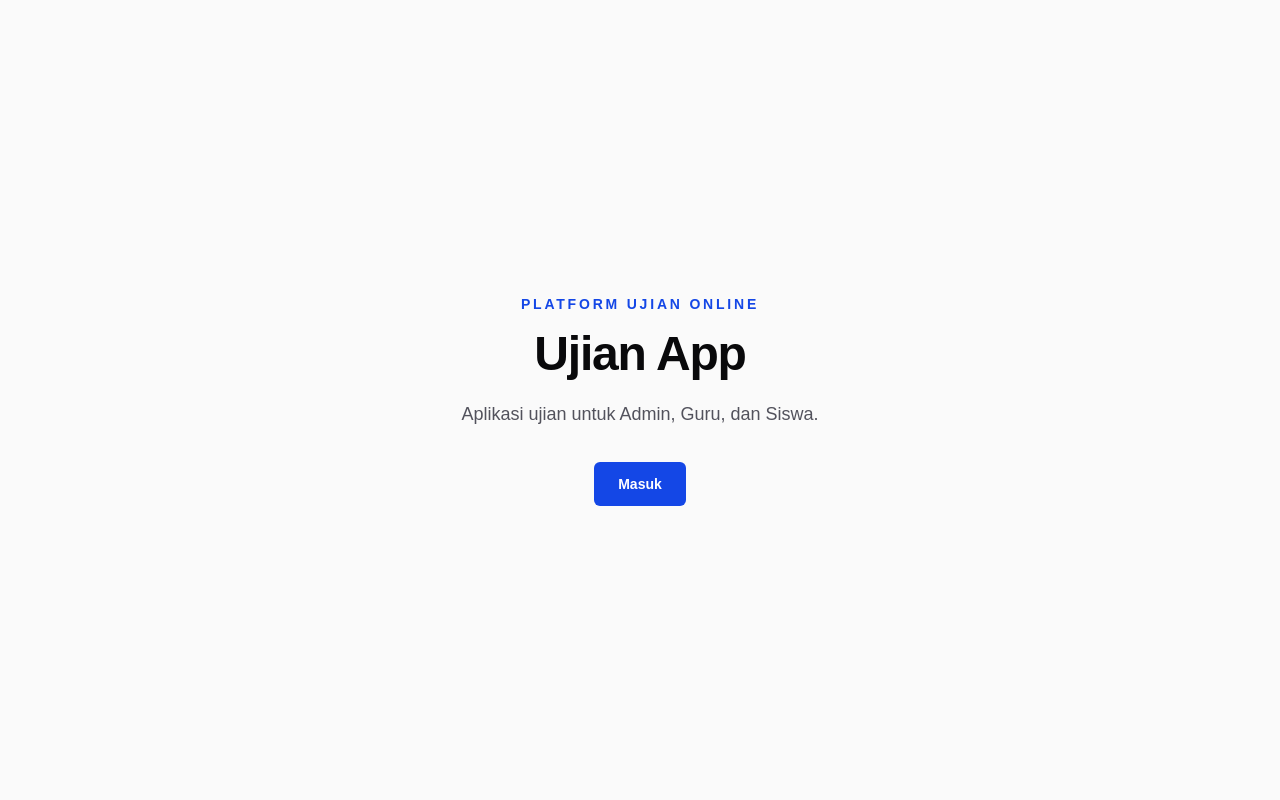
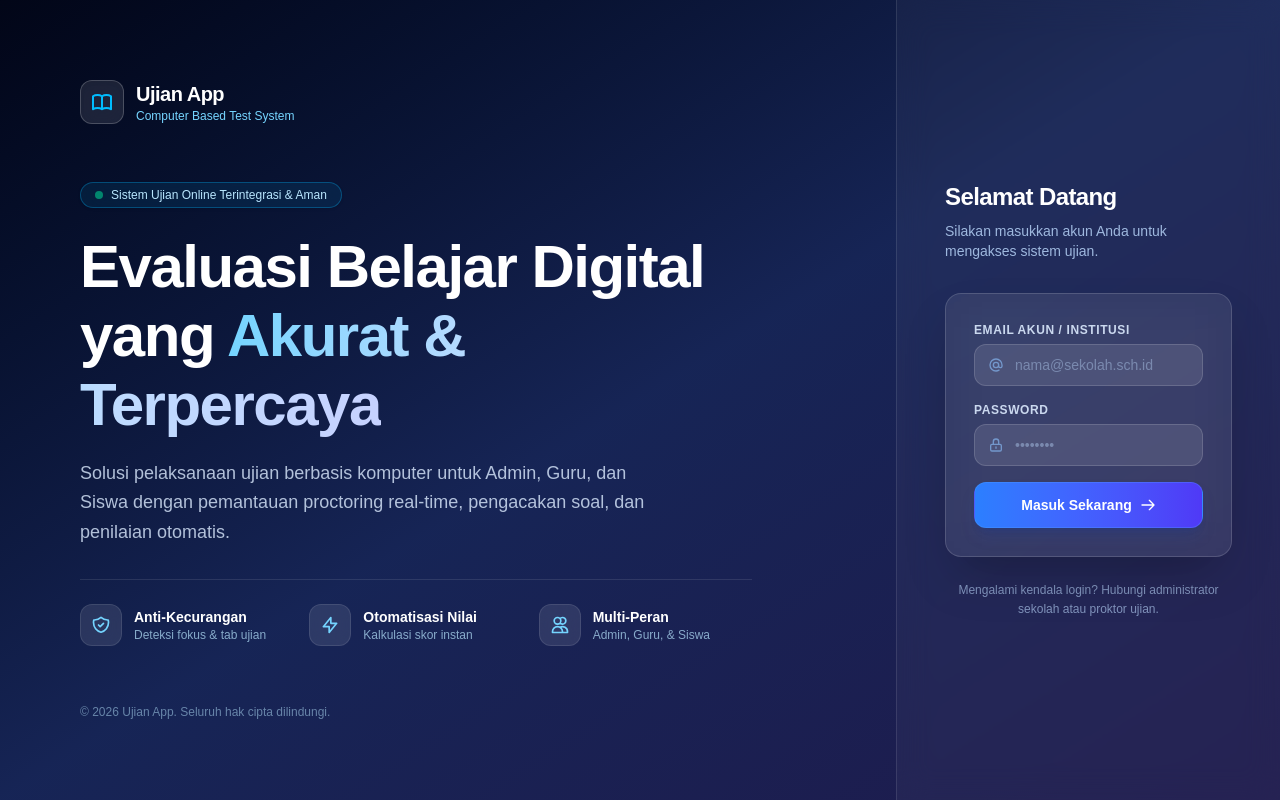
Before and after one commit to haviedzmiftah/ujianapp, a Next.js app: page / in a window 1280 px wide. Built offline with nearby package versions, Linux system fonts and the light colour scheme; no server answers.

Commit message:
feat(landing): redesign landing page with 70-30 hero and embedded login form

```diff
--- a/src/app/page.tsx
+++ b/src/app/page.tsx
@@ -1,25 +1,139 @@
-import Link from 'next/link'
+import { redirect } from 'next/navigation'
+import { getSession } from '@/lib/auth/session'
+import { ROLE_HOME } from '@/lib/auth/rbac'
+import { LoginForm } from '@/components/auth/LoginForm'
 
-export default function Home() {
+export default async function HomePage() {
+  const session = await getSession()
+
+  // Jika sudah login dan akun aktif, arahkan langsung ke dashboard sesuai role
+  if (session && session.isActive && ROLE_HOME[session.role]) {
+    redirect(ROLE_HOME[session.role])
+  }
+
   return (
-    <main className="flex flex-1 items-center justify-center bg-zinc-50 px-6 py-24">
-      <div className="w-full max-w-2xl text-center">
-        <p className="text-sm font-semibold uppercase tracking-[0.2em] text-blue-700">
-          Platform Ujian Online
-        </p>
-        <h1 className="mt-4 text-4xl font-bold tracking-tight text-zinc-950 sm:text-5xl">
-          Ujian App
-        </h1>
-        <p className="mx-auto mt-5 max-w-xl text-lg leading-8 text-zinc-600">
-          Aplikasi ujian untuk Admin, Guru, dan Siswa.
-        </p>
-        <Link
-          href="/login"
-          className="mt-8 inline-flex h-11 items-center justify-center rounded-md bg-blue-700 px-6 text-sm font-semibold text-white transition-colors hover:bg-blue-800"
-        >
-          Masuk
-        </Link>
+    <main className="relative flex min-h-screen w-full flex-col lg:flex-row overflow-hidden bg-gradient-to-br from-slate-950 via-blue-950 to-indigo-950 text-white">
+      {/* Background Ornamen Gradien Terpadu Satu Layar Penuh */}
+      <div className="absolute inset-0 -z-10 pointer-events-none">
+        {/* Glow lingkaran halus di beberapa titik */}
+        <div className="absolute -top-32 -left-32 h-[32rem] w-[32rem] rounded-full bg-blue-600/25 blur-[128px]" />
+        <div className="absolute top-1/3 left-1/2 -translate-x-1/2 h-[36rem] w-[36rem] rounded-full bg-indigo-600/20 blur-[140px]" />
+        <div className="absolute -bottom-32 right-0 h-[30rem] w-[30rem] rounded-full bg-sky-500/20 blur-[120px]" />
+
+        {/* Pola grid titik transparan yang halus menyatu di seluruh halaman */}
+        <div
+          className="absolute inset-0 opacity-[0.06]"
+          style={{
+            backgroundImage: 'radial-gradient(circle at 1px 1px, white 1px, transparent 0)',
+            backgroundSize: '28px 28px',
+          }}
+        />
       </div>
+
+      {/* Kolom Kiri: Hero & Branding (70% pada layar besar) */}
+      <section className="relative flex flex-1 flex-col justify-between px-6 py-10 sm:px-12 sm:py-16 lg:w-[70%] lg:flex-none lg:min-h-screen lg:p-20">
+        {/* Header / Brand */}
+        <div className="flex items-center gap-3">
+          <div className="flex h-11 w-11 items-center justify-center rounded-xl bg-white/10 border border-white/20 backdrop-blur-md shadow-inner">
+            <svg className="h-6 w-6 text-sky-400" fill="none" viewBox="0 0 24 24" stroke="currentColor">
+              <path strokeLinecap="round" strokeLinejoin="round" strokeWidth={2} d="M12 6.253v13m0-13C10.832 5.477 9.246 5 7.5 5S4.168 5.477 3 6.253v13C4.168 18.477 5.754 18 7.5 18s3.332.477 4.5 1.253m0-13C13.168 5.477 14.754 5 16.5 5c1.747 0 3.332.477 4.5 1.253v13C19.832 18.477 18.247 18 16.5 18c-1.746 0-3.332.477-4.5 1.253" />
+            </svg>
+          </div>
+          <div>
+            <span className="text-xl font-bold tracking-tight text-white">Ujian App</span>
+            <span className="block text-xs font-medium text-sky-300">Computer Based Test System</span>
+          </div>
+        </div>
+
+        {/* Konten Hero Tengah */}
+        <div className="my-10 max-w-2xl lg:my-auto">
+          <div className="inline-flex items-center gap-2 rounded-full border border-sky-400/30 bg-sky-500/10 px-3.5 py-1 text-xs font-medium text-sky-200 backdrop-blur-md mb-6 shadow-sm">
+            <span className="inline-block h-2 w-2 rounded-full bg-emerald-400 animate-pulse" />
+            Sistem Ujian Online Terintegrasi & Aman
+          </div>
+
+          <h1 className="text-3xl font-extrabold tracking-tight text-white sm:text-5xl lg:text-5xl xl:text-6xl leading-[1.15]">
+            Evaluasi Belajar Digital yang{' '}
+            <span className="text-transparent bg-clip-text bg-gradient-to-r from-sky-300 via-blue-200 to-indigo-200">
+              Akurat & Terpercaya
+            </span>
+          </h1>
+
+          <p className="mt-5 text-base sm:text-lg leading-relaxed text-blue-100/80 max-w-xl">
+            Solusi pelaksanaan ujian berbasis komputer untuk Admin, Guru, dan Siswa dengan pemantauan proctoring real-time, pengacakan soal, dan penilaian otomatis.
+          </p>
+
+          {/* Fitur Sorotan Ringkas */}
+          <div className="mt-8 grid grid-cols-1 sm:grid-cols-3 gap-4 pt-6 border-t border-white/10">
+            <div className="flex items-center gap-3">
+              <div className="rounded-xl bg-white/10 p-2.5 text-sky-300 border border-white/10 backdrop-blur-sm">
+                <svg className="w-5 h-5" fill="none" viewBox="0 0 24 24" stroke="currentColor">
+                  <path strokeLinecap="round" strokeLinejoin="round" strokeWidth={2} d="M9 12l2 2 4-4m5.618-4.016A11.955 11.955 0 0112 2.944a11.955 11.955 0 01-8.618 3.04A12.02 12.02 0 003 9c0 5.591 3.824 10.29 9 11.622 5.176-1.332 9-6.03 9-11.622 0-1.042-.133-2.052-.382-3.016z" />
+                </svg>
+              </div>
+              <div>
+                <p className="text-sm font-semibold text-white">Anti-Kecurangan</p>
+                <p className="text-xs text-sky-200/70">Deteksi fokus & tab ujian</p>
+              </div>
+            </div>
+
+            <div className="flex items-center gap-3">
+              <div className="rounded-xl bg-white/10 p-2.5 text-sky-300 border border-white/10 backdrop-blur-sm">
+                <svg className="w-5 h-5" fill="none" viewBox="0 0 24 24" stroke="currentColor">
+                  <path strokeLinecap="round" strokeLinejoin="round" strokeWidth={2} d="M13 10V3L4 14h7v7l9-11h-7z" />
+                </svg>
+              </div>
+              <div>
+                <p className="text-sm font-semibold text-white">Otomatisasi Nilai</p>
+                <p className="text-xs text-sky-200/70">Kalkulasi skor instan</p>
+              </div>
+            </div>
+
+            <div className="flex items-center gap-3">
+              <div className="rounded-xl bg-white/10 p-2.5 text-sky-300 border border-white/10 backdrop-blur-sm">
+                <svg className="w-5 h-5" fill="none" viewBox="0 0 24 24" stroke="currentColor">
+                  <path strokeLinecap="round" strokeLinejoin="round" strokeWidth={2} d="M12 4.354a4 4 0 110 5.292M15 21H3v-1a6 6 0 0112 0v1zm0 0h6v-1a6 6 0 00-9-5.197M13 7a4 4 0 11-8 0 4 4 0 018 0z" />
+                </svg>
+              </div>
+              <div>
+                <p className="text-sm font-semibold text-white">Multi-Peran</p>
+                <p className="text-xs text-sky-200/70">Admin, Guru, & Siswa</p>
+              </div>
+            </div>
+          </div>
+        </div>
+
+        {/* Footer info hero */}
+        <div className="text-xs text-sky-200/50 hidden lg:block">
+          &copy; {new Date().getFullYear()} Ujian App. Seluruh hak cipta dilindungi.
+        </div>
+      </section>
+
+      {/* Kolom Kanan: Form Login (30% pada layar besar) dengan Glassmorphism terpadu */}
+      <section className="relative flex items-center justify-center px-6 py-12 sm:px-12 lg:w-[30%] lg:min-h-screen lg:px-8 xl:px-12 lg:border-l lg:border-white/10 backdrop-blur-lg bg-white/[0.04]">
+        <div className="w-full max-w-sm">
+          {/* Header Login Form */}
+          <div className="mb-8">
+            <h2 className="text-2xl font-bold tracking-tight text-white">
+              Selamat Datang
+            </h2>
+            <p className="mt-2 text-sm text-blue-200/80">
+              Silakan masukkan akun Anda untuk mengakses sistem ujian.
+            </p>
+          </div>
+
+          {/* Form Login Card Glassmorphism */}
+          <div className="rounded-2xl border border-white/15 bg-white/[0.07] p-6 sm:p-7 shadow-2xl backdrop-blur-xl">
+            <LoginForm />
+          </div>
+
+          <div className="mt-6 text-center">
+            <p className="text-xs text-blue-200/60 leading-relaxed">
+              Mengalami kendala login? Hubungi administrator sekolah atau proktor ujian.
+            </p>
+          </div>
+        </div>
+      </section>
     </main>
   )
 }
```
